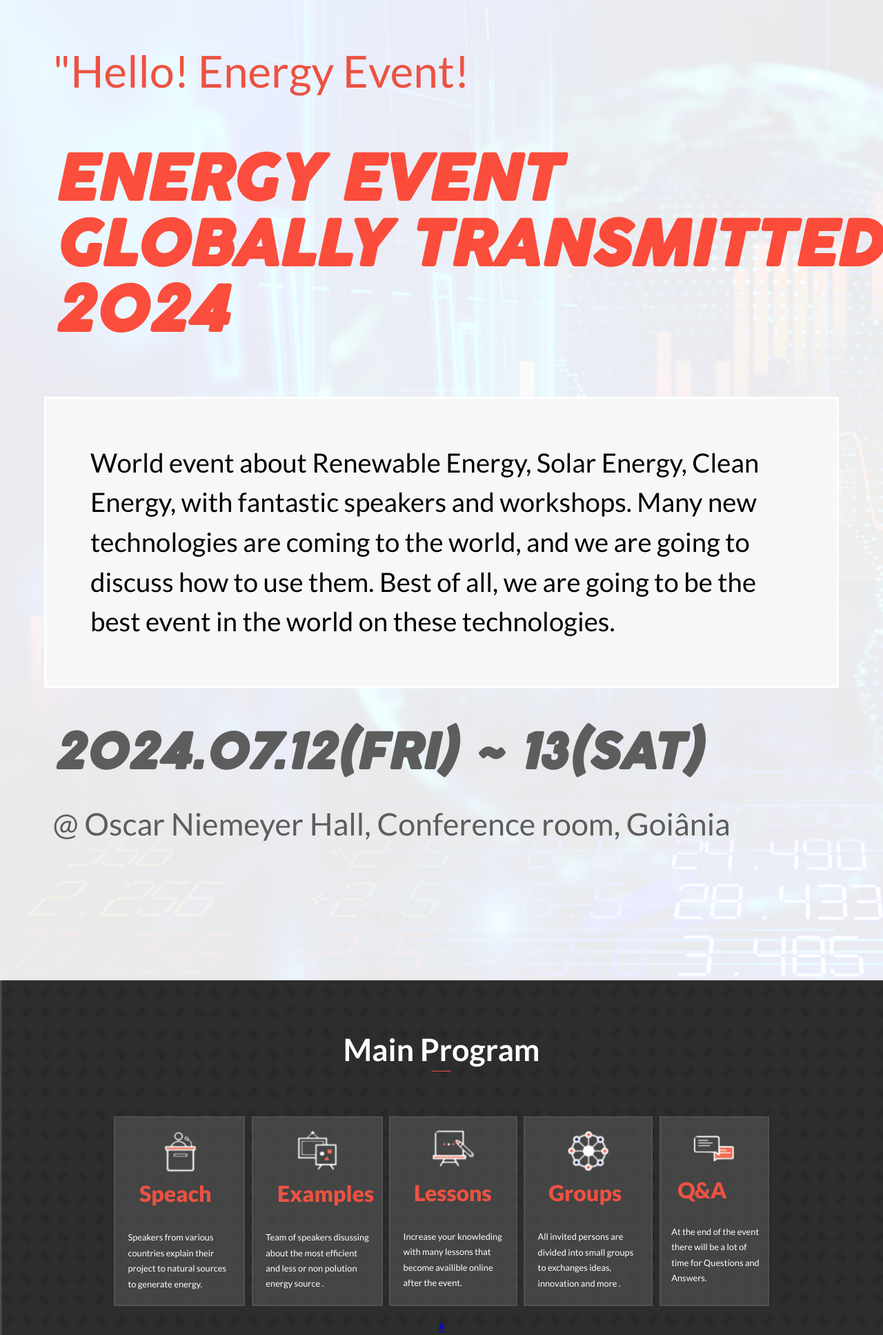
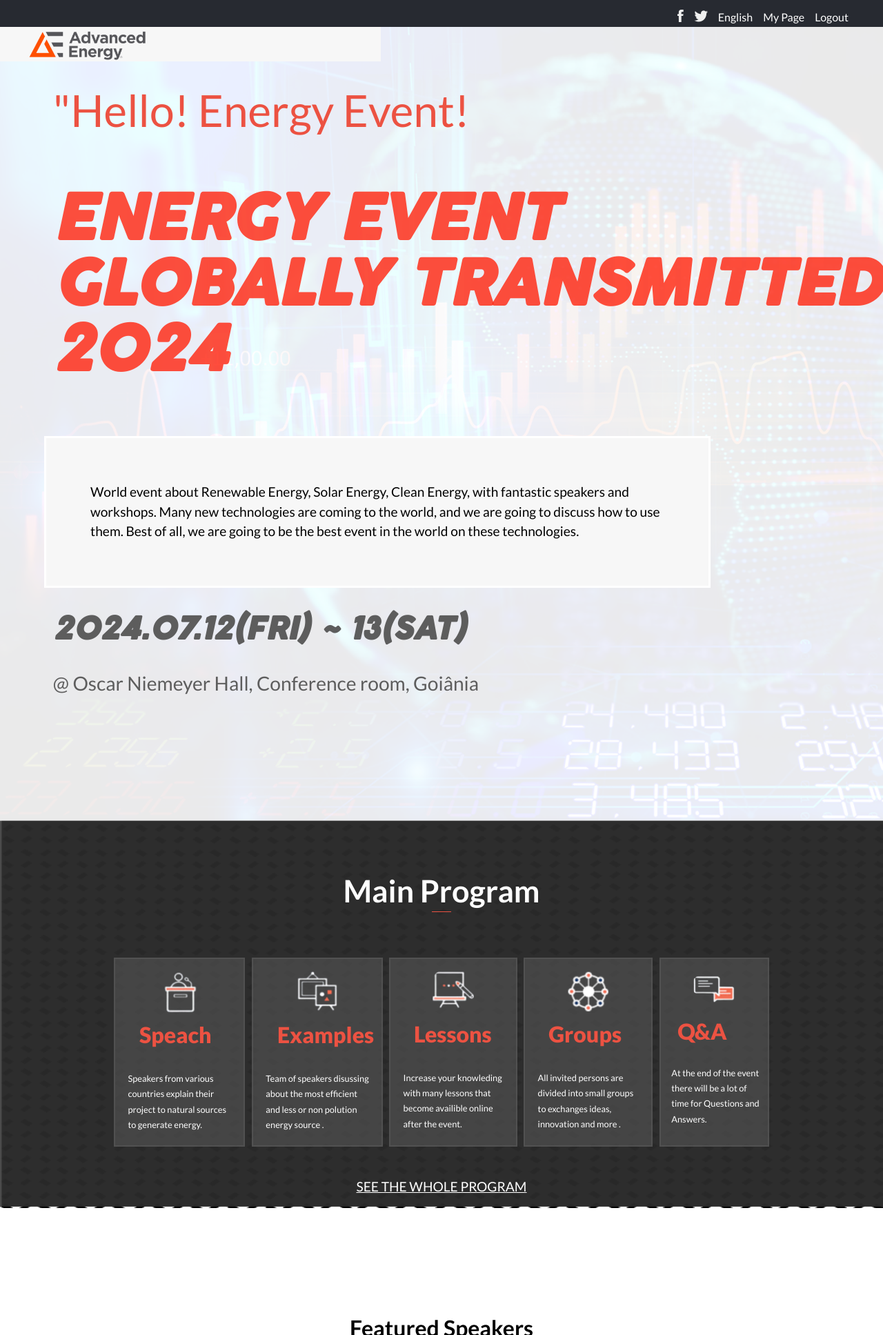
Before and after one commit to mrEckendonk/World-Energy-Event, a plain HTML site: page index.html in a window 1280 px wide. Shown: the top 1935 px of the page at 69% size. Drawn offline with Linux system fonts and the light colour scheme.

Commit message:
Desktop Menu

```diff
--- a/index.html
+++ b/index.html
@@ -41,6 +41,22 @@
          </div>
         </div>
       </nav>
+      <nav class="desktop-only">
+        <div class="top-bar">
+          <ul class="sm-menu">
+            <li class="small-menu"><img src="assets/images/facebook.png"></li>
+            <li class="small-menu"><img src="assets/images/twitter.png"></li>
+            <li class="small-menu">English</li>
+            <li class="small-menu">My Page</li>
+            <li class="small-menu">Logout</li>
+          </ul>
+        </div>
+        <ul class="big-menu">
+          <li class="menu-logo">
+            <img src="assets/images/advanced-energy-vector-logo.png" alt="logo" />
+          </li>
+        </ul>
+        <ul class="big-menu-right"
     <!-- Top Menu Desktop-->
     </header>
     <!-- Main Welcome Text-->
@@ -74,7 +90,7 @@
     </header>
     <ul class="cards" id="cards-js">
     </ul>
-    <a id="a" class="desktop-only" href="#">#</a>
+    <a id="a" class="desktop-only cards-link" href="#">SEE THE WHOLE PROGRAM</a>
     <button type="button" class="btn-join-us">Join Us Today
     </button>
   </section>
--- a/style.css
+++ b/style.css
@@ -479,6 +479,72 @@ p {
     display: none;
   }
 
+  .top-bar {
+
+    background-color:#272a31;
+    height: 40px;
+    margin-top: -65px;
+  }
+
+  .desktop-menu {
+    display: flex;
+    background-color: #272a31;
+    /* height: 45px; */
+  }
+
+  .sm-menu {
+    display: flex;
+    position: relative;
+    align-items: center;
+    align-content: center;
+    justify-content: flex-end;
+    padding-top: 15px;
+    gap:15px;
+    margin-top: 0;
+    margin-bottom: 0;
+    margin-right: 50px;
+    list-style: none;
+    font-family: 'lato', sans-serif;
+    color: #fff;
+  }
+
+  .big-menu {
+    display: flex;
+    position: relative;
+    align-items: left;
+    width: 40%;
+    margin-top: 0;
+    background-color: #f7f7f7;
+  }
+
+  .big-menu-right {
+    display: flex;
+    position: relative;
+    align-items: right;
+    width: 60%;
+    margin-top: 0;
+    background-color: #f7f7f7;
+  }
+
+  .menu-logo {
+    display:flex;
+    justify-content: left;
+    height: 50px;
+  }
+
+  .event-description {
+    font-size: 1.5vw;
+    width: 65%;
+  }
+
+  .date {
+    font-size: 3.5vw;
+  }
+
+  .place {
+    font-size: 2.2vw;
+  }
+
   .program {
     display: flex;
     justify-items: center;
@@ -519,6 +585,28 @@ p {
     margin-top: 6%;
     margin-bottom: 6%;
   }
+
+  .btn-join-us {
+    display: none !important;
+  }
+
+  .cards-link {
+    font-family: 'Lato', sans-serif;
+    font-size : 1.5vw;
+    display: flex;
+    color: #fff;
+    justify-content: center;
+    align-items: center;
+    margin-top: 25px;
+    width: 35%;
+  }
+
+  .cards-link a {
+    color: #fff;
+    text-decoration: none;
+  }
+
+
 
   .cont-persons-desktop {
     display: flex;
```
Also changed, not shown: assets/images/facebook.png (added), assets/images/twitter.png (added).
